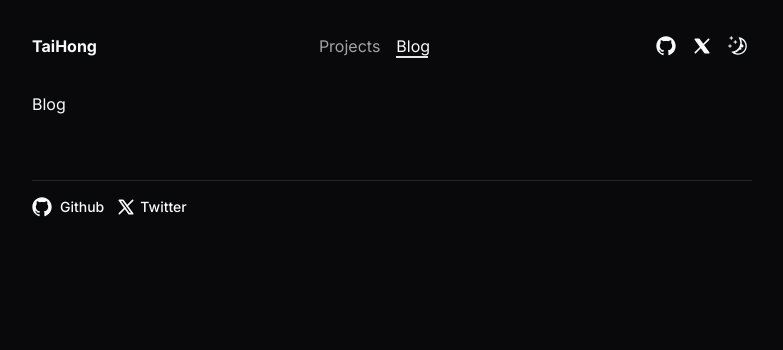
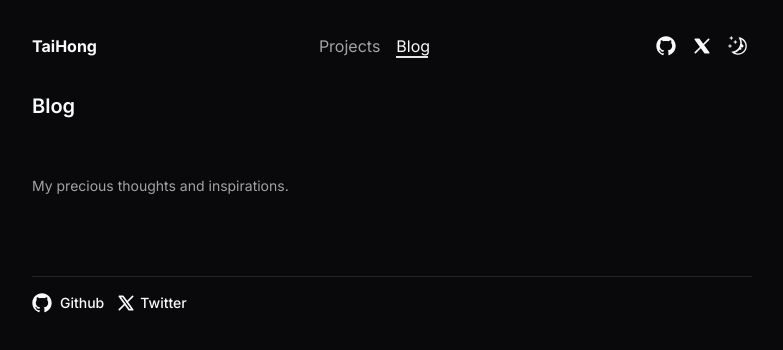
Before and after one commit to xXQiuChenXx/QiuChen, a Next.js app: page /blog in a window 1280 px wide. Shown: the top 350 px of the page, without its empty margins (248-1031 px from the left). Built offline with nearby package versions, Linux system fonts and the light colour scheme.

Commit message:
Add Metadata

```diff
--- a/src/app/blog/page.tsx
+++ b/src/app/blog/page.tsx
@@ -1,9 +1,19 @@
+import { Metadata } from "next";
 import React from "react";
+
+export const metadata: Metadata = {
+  title: "Blog",
+  description: "My precious thoughts and inspirations.",
+};
 
 const Blog = () => {
   return (
     <main className="grid items-center pt-6 md:py-8 py-4 gap-12 pb-10 md:pb-12">
-      Blog
+      <h1 className="font-semibold text-xl mb-2">Blog</h1>
+      <p className="text-sm text-neutral-400 mb-4">
+        My precious thoughts and inspirations.
+      </p>
+
     </main>
   );
 };
--- a/src/app/projects/page.tsx
+++ b/src/app/projects/page.tsx
@@ -1,6 +1,12 @@
 import React from "react";
 import { projects, projectTags } from "@/config/projects";
 import { ProjectCard } from "@/components/ProjectCard";
+import { Metadata } from "next";
+
+export const metadata: Metadata = {
+  title: "Projects",
+  description: "My proud, high-quality treasures.",
+};
 
 const Projects = () => {
   return (
```
